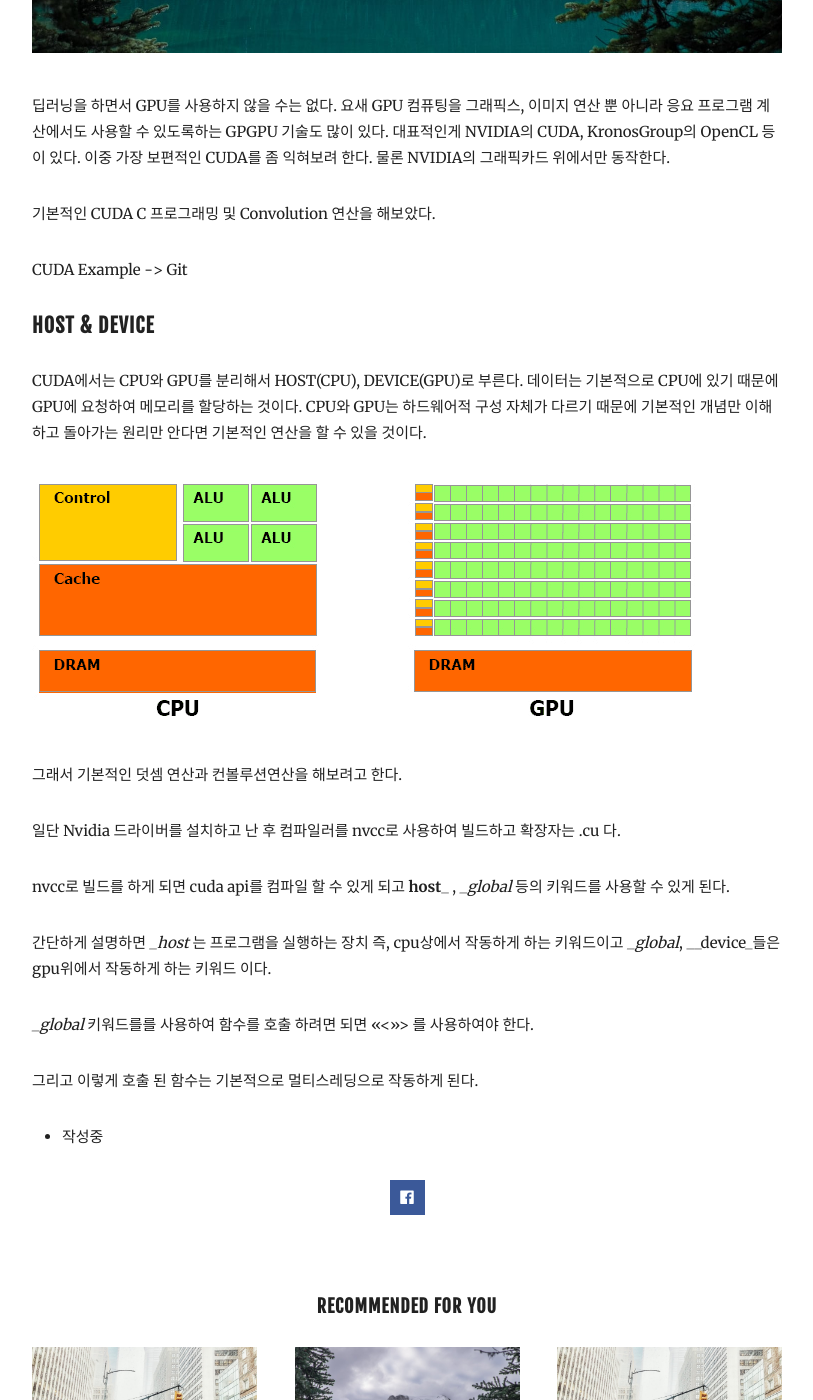
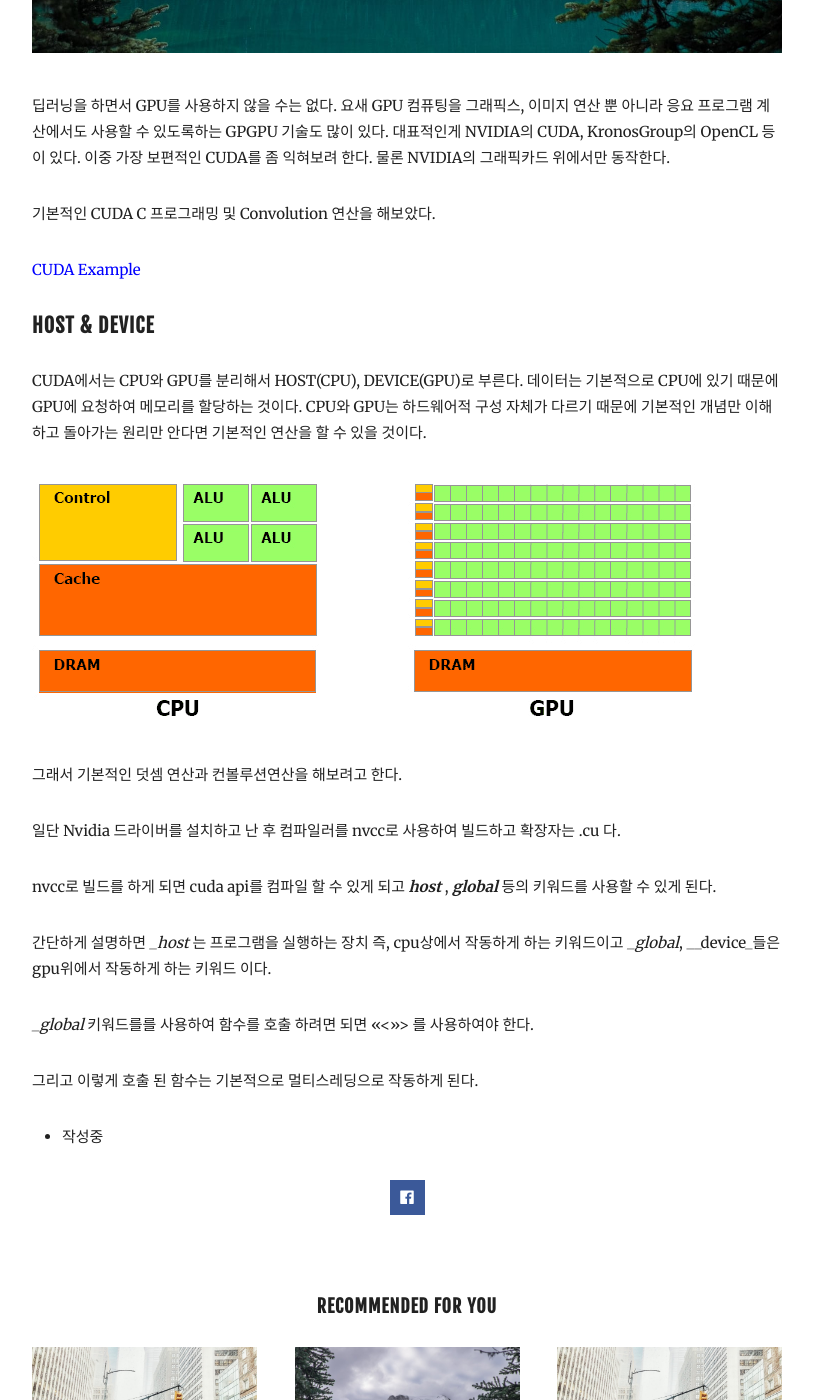
Before and after one commit to captwk5/captwk5.github.io, a Jekyll site: the page built from _posts/2020-06-04-cuda-programming.md, in a window 1280 px wide and 1400 px high, scrolled down 759 px. Shown: the whole window, without its empty margins (233-1046 px from the left). Built offline with Jekyll 4.4.1, drawn with Linux system fonts in a browser that asks for light colours; nearby versions of some CDN libraries.

Commit message:
cuda ex link

```diff
--- a/_posts/2020-06-04-cuda-programming.md
+++ b/_posts/2020-06-04-cuda-programming.md
@@ -12,7 +12,7 @@ tags:   [Programming_Cuda]
 
 기본적인 CUDA C 프로그래밍 및 Convolution 연산을 해보았다.
 
-CUDA Example -> [Git](https://github.com/captwk5/cuda_ex)
+<p class="view"><a href="https://github.com/captwk5/cuda_ex" style="color:blue">CUDA Example</a></p>
 
 #### Host & Device
 CUDA에서는 CPU와 GPU를 분리해서 HOST(CPU), DEVICE(GPU)로 부른다.
@@ -26,7 +26,7 @@ CPU와 GPU는 하드웨어적 구성 자체가 다르기 때문에 기본적인
 
 일단 Nvidia 드라이버를 설치하고 난 후 컴파일러를 nvcc로 사용하여 빌드하고 확장자는 .cu 다.
 
-nvcc로 빌드를 하게 되면 cuda api를 컴파일 할 수 있게 되고 __host___ , __global_ 등의 키워드를 사용할 수 있게 된다.
+nvcc로 빌드를 하게 되면 cuda api를 컴파일 할 수 있게 되고 ___host___ , ___global___ 등의 키워드를 사용할 수 있게 된다.
 
 간단하게 설명하면 __host_ 는 프로그램을 실행하는 장치 즉, cpu상에서 작동하게 하는 키워드이고 __global_, __device_들은 gpu위에서 작동하게 하는 키워드 이다.
 
```
